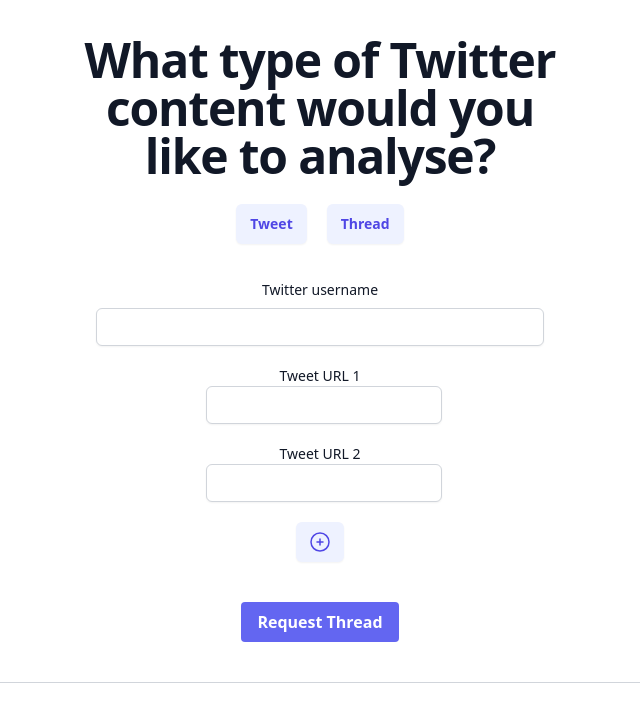
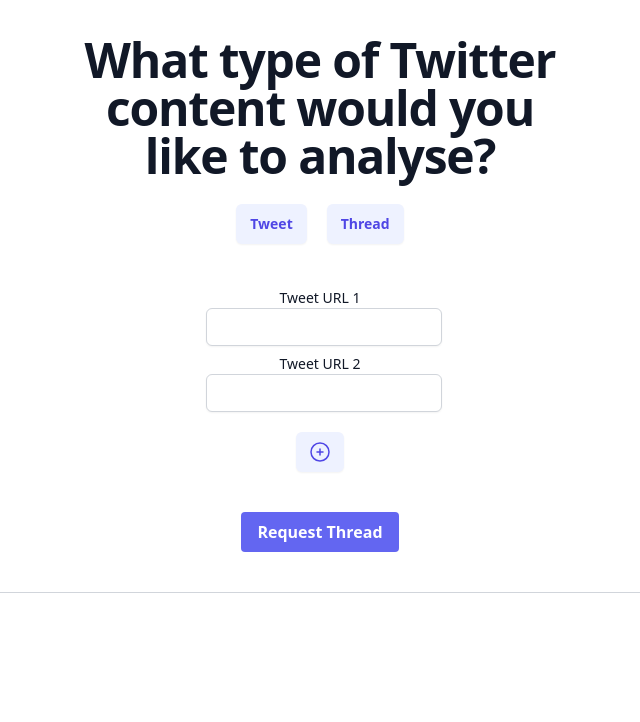
Before and after one commit to nikumaruku/TweetPeace, a React (Vite) app in the folder client/: page /tweet in a window 1280 px wide. Both pictures are taken after a click on the button "Thread". Shown: the top 722 px of the page, without its empty margins (320-960 px from the left). Built offline with nearby package versions, Linux system fonts and the light colour scheme.

Commit message:
Fix obtaining thread content issue

```diff
--- a/client/src/components/AnalyseTweet.jsx
+++ b/client/src/components/AnalyseTweet.jsx
@@ -8,6 +8,7 @@
 export default function AnalyseTweet() {
   const [tweetContent, setTweetContent] = useState("");
   const [threadContent, setThreadContent] = useState("");
+  const [threadUser, setThreadUser] = useState("");
   const [username, setUsername] = useState("");
   const [tweetUrls, setTweetUrls] = useState(["", ""]);
   const [tweetResult, setTweetResult] = useState(false);
@@ -78,30 +79,17 @@
   const handleGetThread = async () => {
     try {
       setIsLoading(true);
-
-      if (!username.trim()) {
-        setThreadError("Please provide a Twitter username.");
-        return;
-      }
-
-      // if (
-      //   !tweetUrls.length < 2 ||
-      //   tweetUrls.some((url) => !isValidTwitterUrl(url))
-      // ) {
-      //   setThreadError("Please provide at least two valid Twitter tweet link.");
-      //   return;
-      // }
-
       setThreadError(null);
 
       const response = await axios.post("http://localhost:3001/thread/obtain", {
-        username,
         threadUrls: tweetUrls,
       });
 
       const threadContent = response.data;
+      const threadUser = response.data.username;
       setThreadContent(threadContent);
-      // console.log(threadContent);
+      setThreadUser(threadUser);
+      console.log(threadContent);
       setIsPopupOpen(true);
       setAnalysisComplete(true);
     } catch (error) {
@@ -119,7 +107,8 @@
       const response = await axios.post(
         "http://localhost:3001/thread/analyse",
         {
-          username,
+          tweetContents: threadContent.tweetContents,
+          username: threadContent.username,
         }
       );
 
@@ -166,16 +155,15 @@
   };
 
   const handleAddInput = () => {
-    setTweetUrls([...tweetUrls, ""]); // Add a new empty input
+    setTweetUrls([...tweetUrls, ""]);
   };
 
   const handleRemoveInput = (index) => {
     if (index < 2) {
-      // Prevent removing the first two inputs
       return;
     }
     const updatedUrls = [...tweetUrls];
-    updatedUrls.splice(index, 1); // Remove the input at the specified index
+    updatedUrls.splice(index, 1);
     setTweetUrls(updatedUrls);
   };
 
@@ -314,25 +302,10 @@
       {/* Analyse Thread */}
       {chooseThread && (
         <div className="border-b border-gray-300  flex flex-col justify-center items-center">
-          <label htmlFor="name" className="text-sm font-medium text-gray-900">
-            Twitter username
-          </label>
-          <div className="mt-2 w-[35%]">
-            <input
-              type="text"
-              id="name"
-              name="name"
-              value={username}
-              onChange={(e) => setUsername(e.target.value)}
-              className="block w-full rounded-md border-gray-300 py-2 px-4 text-gray-900 shadow-sm focus:ring-2 focus:ring-indigo-600 sm:text-sm sm:leading-5"
-              required
-            />
-          </div>
-
           {tweetUrls.map((url, index) => (
             <div
               key={index}
-              className="mt-5 flex flex-col items-center space-x-2"
+              className="mt-2 flex flex-col items-center space-x-2"
             >
               <label
                 htmlFor={`tweetUrl-${index}`}
@@ -380,7 +353,7 @@
 
           {hasConfirmedData && (
             <button
-              onClick={handleThreadAnalysis}
+              onClick={() => handleThreadAnalysis()}
               disabled={isLoading}
               type="submit"
               className="mt-5 rounded-md bg-indigo-600 px-3 py-2 text-sm font-semibold text-white shadow-sm hover:bg-indigo-500 focus-visible:outline focus-visible:outline-2 focus-visible:outline-offset-2 focus-visible:outline-indigo-600"
@@ -475,12 +448,14 @@
 
           {/* Popup */}
           {isPopupOpen && (
-            <div className="fixed inset-0 flex items-center justify-center z-10">
+            <div className="fixed ml-[25%] rounded-lg w-[50%] inset-0 flex items-center justify-center z-10">
               <div className="bg-white p-4 rounded shadow-lg space-y-4">
                 {threadContent && (
                   <>
-                    <p>Is this the correct thread?</p>
-                    {/* Display each tweet in the threadContent */}
+                    <p>
+                      <b>Thread Confirmation</b>
+                    </p>
+                    <p>Thread by {threadUser}</p>
                     {threadContent.tweetContents.map((tweet, index) => (
                       <div key={index} className="mb-4">
                         <p className="text-gray-900 text-sm">{tweet}</p>
```
Also changed, not shown: 1 other file (tests, documents, lock files or other folders).
